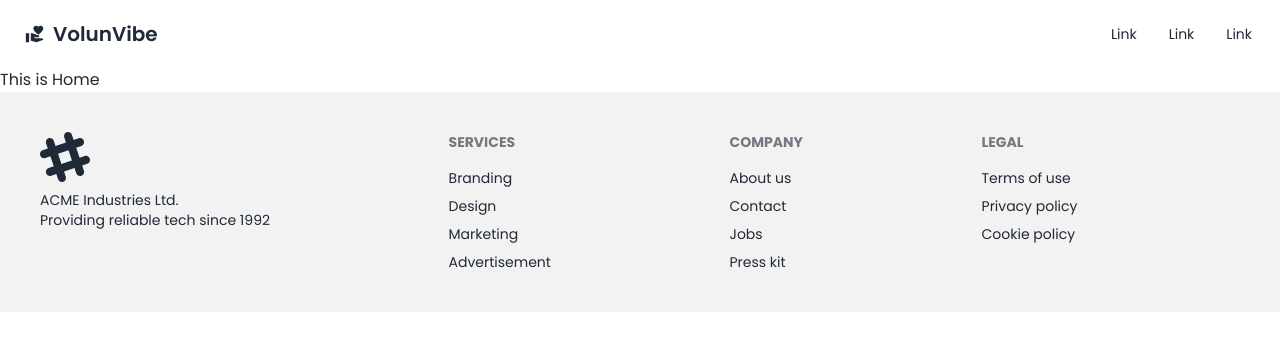
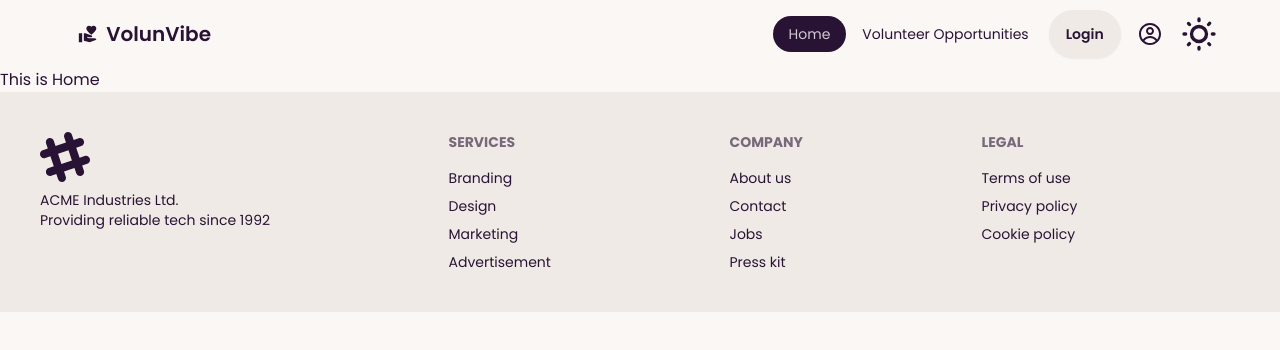
Before and after one commit to Atef-Abrar-Bhuyian/VolunVibe-Client, a React (Vite) app: page / in a window 1280 px wide. Shown: the top 350 px of the page. Built offline with nearby package versions, Linux system fonts and the light colour scheme.

Commit message:
basic navbar done

```diff
--- a/index.html
+++ b/index.html
@@ -1,5 +1,5 @@
 <!doctype html>
-<html lang="en" data-theme="light">
+<html lang="en" data-theme="cupcake">
   <head>
     <meta charset="UTF-8" />
     <link rel="icon" type="image/svg+xml" href="/vite.svg" />
--- a/src/components/Navbar/Navbar.jsx
+++ b/src/components/Navbar/Navbar.jsx
@@ -1,28 +1,109 @@
 import React from "react";
+import { CgProfile } from "react-icons/cg";
 import { MdVolunteerActivism } from "react-icons/md";
+import { Link, NavLink } from "react-router-dom";
 
 const Navbar = () => {
+  const links = (
+    <>
+      <li>
+        <NavLink to={"/"}>Home</NavLink>
+      </li>
+      <li>
+        <NavLink to={"/allVolunteerPost"}>Volunteer Opportunities</NavLink>
+      </li>
+    </>
+  );
   return (
-    <div className="navbar bg-base-100">
-      <div className="flex-1">
-        <a className="btn btn-ghost text-xl">
-          {" "}
+    <div className="navbar bg-base-100 w-11/12 mx-auto">
+      <div className="navbar-start">
+        <div className="dropdown">
+          <div tabIndex={0} role="button" className="btn btn-ghost lg:hidden">
+            <svg
+              xmlns="http://www.w3.org/2000/svg"
+              className="h-5 w-5"
+              fill="none"
+              viewBox="0 0 24 24"
+              stroke="currentColor"
+            >
+              <path
+                strokeLinecap="round"
+                strokeLinejoin="round"
+                strokeWidth="2"
+                d="M4 6h16M4 12h8m-8 6h16"
+              />
+            </svg>
+          </div>
+          <ul
+            tabIndex={0}
+            className="menu menu-sm dropdown-content bg-base-100 rounded-box z-[1] mt-3 w-52 p-2 shadow"
+          >
+            {links}
+          </ul>
+        </div>
+        {/* Logo */}
+        <Link to={"/"} className="btn btn-ghost text-xl">
           <MdVolunteerActivism />
           VolunVibe
-        </a>
+        </Link>
       </div>
-      <div className="flex-none">
-        <ul className="menu menu-horizontal px-1">
-          <li>
-            <a>Link</a>
-          </li>
-          <li>
-            <a>Link</a>
-          </li>
-          <li>
-            <a>Link</a>
-          </li>
-        </ul>
+
+      <div className="navbar-end">
+        {/* Links */}
+        <div className="hidden lg:flex">
+          <ul className="menu menu-horizontal px-1">{links}</ul>
+        </div>
+
+        {/* Login */}
+        <Link to={"/login"} className="btn">
+          Login
+        </Link>
+
+        {/* My Profile */}
+        <div className="dropdown dropdown-end">
+          <div tabIndex={0} role="button" className="btn btn-ghost">
+            <p className="text-2xl">
+              <CgProfile />
+            </p>
+          </div>
+          <ul
+            tabIndex={0}
+            className="menu menu-sm dropdown-content bg-base-100 rounded-box z-[1] mt-3 w-52 p-2 shadow"
+          >
+            <li>
+              <NavLink to={"/addVolunteerPost"} className="justify-between">
+                Add Volunteer Need Post
+              </NavLink>
+            </li>
+            <li>
+              <NavLink to={"/managePost"}>Manage My Posts</NavLink>
+            </li>
+          </ul>
+        </div>
+
+        {/* Theme Controller */}
+        <label className="swap swap-rotate">
+          {/* this hidden checkbox controls the state */}
+          <input type="checkbox" className="theme-controller" value="forest" />
+
+          {/* sun icon */}
+          <svg
+            className="swap-off h-10 w-10 fill-current"
+            xmlns="http://www.w3.org/2000/svg"
+            viewBox="0 0 24 24"
+          >
+            <path d="M5.64,17l-.71.71a1,1,0,0,0,0,1.41,1,1,0,0,0,1.41,0l.71-.71A1,1,0,0,0,5.64,17ZM5,12a1,1,0,0,0-1-1H3a1,1,0,0,0,0,2H4A1,1,0,0,0,5,12Zm7-7a1,1,0,0,0,1-1V3a1,1,0,0,0-2,0V4A1,1,0,0,0,12,5ZM5.64,7.05a1,1,0,0,0,.7.29,1,1,0,0,0,.71-.29,1,1,0,0,0,0-1.41l-.71-.71A1,1,0,0,0,4.93,6.34Zm12,.29a1,1,0,0,0,.7-.29l.71-.71a1,1,0,1,0-1.41-1.41L17,5.64a1,1,0,0,0,0,1.41A1,1,0,0,0,17.66,7.34ZM21,11H20a1,1,0,0,0,0,2h1a1,1,0,0,0,0-2Zm-9,8a1,1,0,0,0-1,1v1a1,1,0,0,0,2,0V20A1,1,0,0,0,12,19ZM18.36,17A1,1,0,0,0,17,18.36l.71.71a1,1,0,0,0,1.41,0,1,1,0,0,0,0-1.41ZM12,6.5A5.5,5.5,0,1,0,17.5,12,5.51,5.51,0,0,0,12,6.5Zm0,9A3.5,3.5,0,1,1,15.5,12,3.5,3.5,0,0,1,12,15.5Z" />
+          </svg>
+
+          {/* moon icon */}
+          <svg
+            className="swap-on h-10 w-10 fill-current"
+            xmlns="http://www.w3.org/2000/svg"
+            viewBox="0 0 24 24"
+          >
+            <path d="M21.64,13a1,1,0,0,0-1.05-.14,8.05,8.05,0,0,1-3.37.73A8.15,8.15,0,0,1,9.08,5.49a8.59,8.59,0,0,1,.25-2A1,1,0,0,0,8,2.36,10.14,10.14,0,1,0,22,14.05,1,1,0,0,0,21.64,13Zm-9.5,6.69A8.14,8.14,0,0,1,7.08,5.22v.27A10.15,10.15,0,0,0,17.22,15.63a9.79,9.79,0,0,0,2.1-.22A8.11,8.11,0,0,1,12.14,19.73Z" />
+          </svg>
+        </label>
       </div>
     </div>
 
--- a/tailwind.config.js
+++ b/tailwind.config.js
@@ -10,4 +10,7 @@
   plugins: [
     require('daisyui'),
   ],
+  daisyui: {
+    themes: ["light", "dark","cupcake","forest"],
+  },
 }
```
